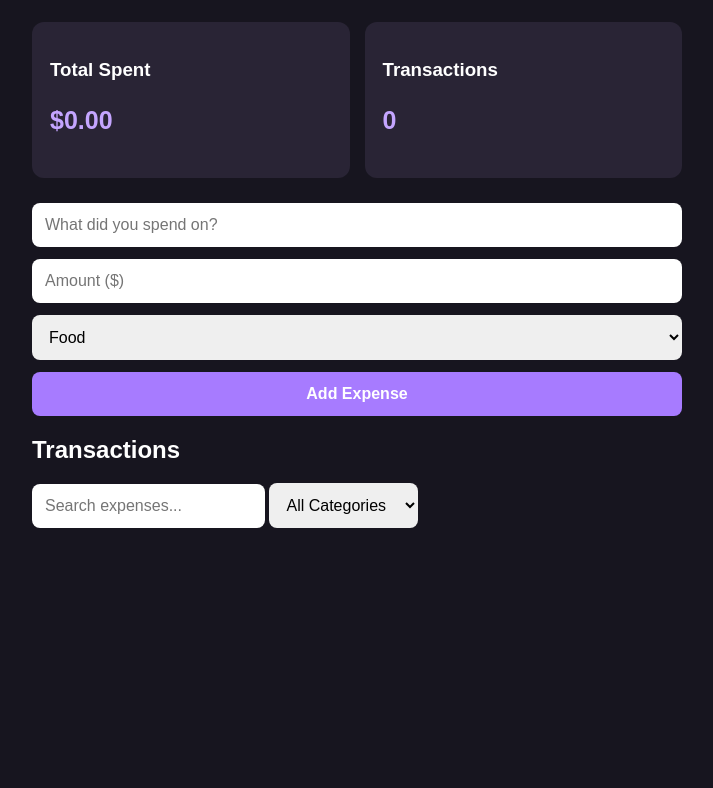
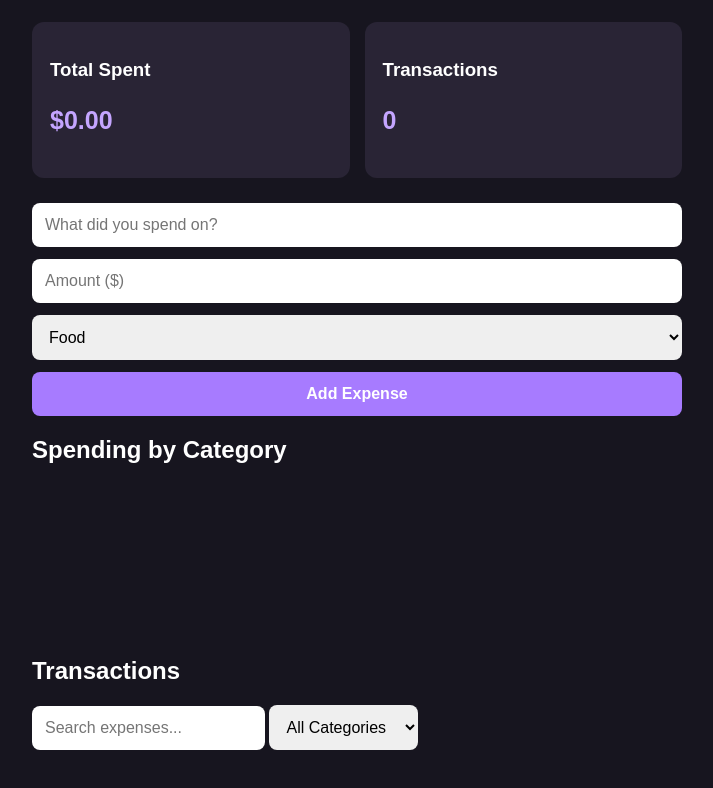
Before and after one commit to killa06h-collab/KillaCode-Portfolio, a plain HTML site: page expenses.html in a window 1280 px wide. Shown: the part 132-920 px from the top of the page, without its empty margins (283-996 px from the left). Before the commit the page ends 800 px from the top, so only its background shows below. Drawn offline with Linux system fonts and the light colour scheme.

Commit message:
Add chart section for spending by category
Added a section for displaying a spending chart.

```diff
--- a/expenses.html
+++ b/expenses.html
@@ -37,6 +37,10 @@
       </select>
       <button type="submit">Add Expense</button>
     </form>
+<section class="chart-section">
+  <h2>Spending by Category</h2>
+  <canvas id="expense-chart"></canvas>
+</section>
 
     <h2>Transactions</h2>
 
```
